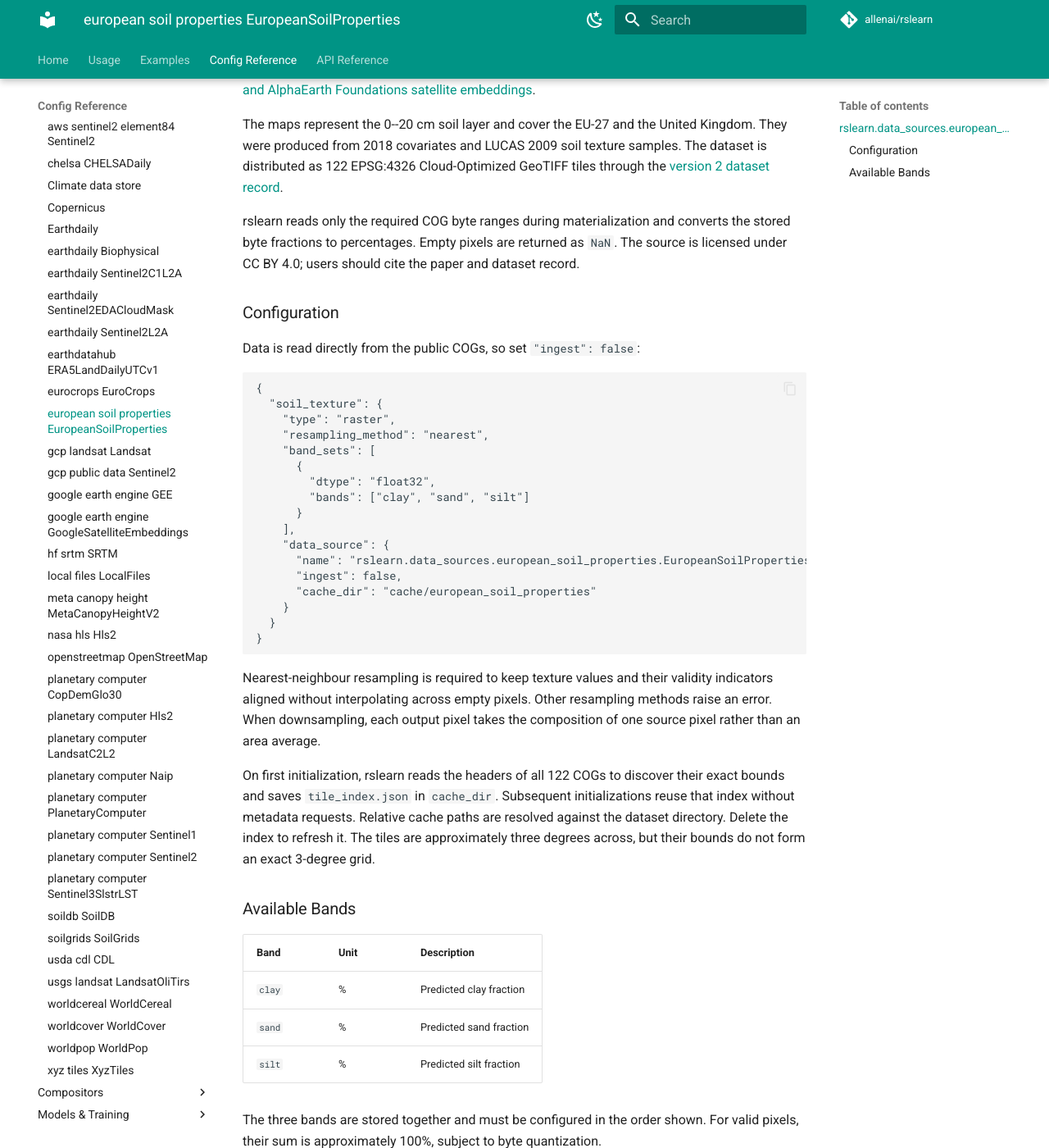
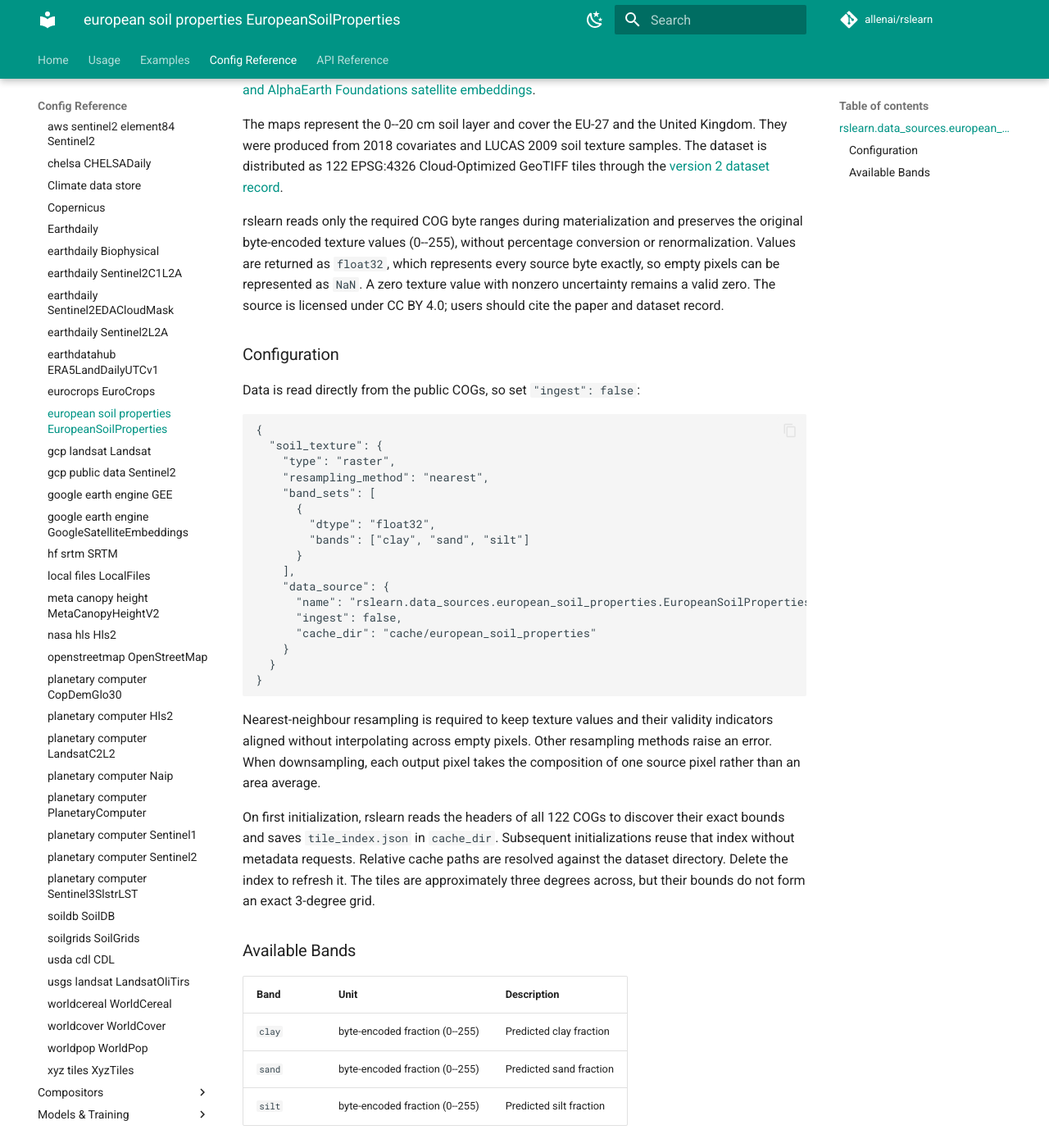
Before and after one commit to allenai/rslearn, an MkDocs documentation site: the page built from docs/data_sources/european_soil_properties_EuropeanSoilProperties.md, in a window 1280 px wide and 1400 px high, scrolled down 309 px. Shown: the whole window at 82% size. Built offline with MkDocs 1.6.1 and Material for MkDocs 9.7.7, drawn with Linux system fonts in a browser that asks for light colours; comment, search, counter and statistics services are not loaded; some of the changed text lies outside the part shown.

Commit message:
Preserve original European soil texture values

```diff
--- a/docs/data_sources/european_soil_properties_EuropeanSoilProperties.md
+++ b/docs/data_sources/european_soil_properties_EuropeanSoilProperties.md
@@ -10,9 +10,12 @@ Kingdom. They were produced from 2018 covariates and LUCAS 2009 soil texture
 samples. The dataset is distributed as 122 EPSG:4326 Cloud-Optimized GeoTIFF tiles
 through the [version 2 dataset record](https://doi.org/10.5281/zenodo.21281853).
 
-rslearn reads only the required COG byte ranges during materialization and converts
-the stored byte fractions to percentages. Empty pixels are returned as `NaN`. The
-source is licensed under CC BY 4.0; users should cite the paper and dataset record.
+rslearn reads only the required COG byte ranges during materialization and preserves
+the original byte-encoded texture values (0--255), without percentage conversion or
+renormalization. Values are returned as `float32`, which represents every source
+byte exactly, so empty pixels can be represented as `NaN`. A zero texture value
+with nonzero uncertainty remains a valid zero. The source is licensed under
+CC BY 4.0; users should cite the paper and dataset record.
 
 ### Configuration
 
@@ -54,9 +57,11 @@ exact 3-degree grid.
 
 | Band | Unit | Description |
 |---|---|---|
-| `clay` | % | Predicted clay fraction |
-| `sand` | % | Predicted sand fraction |
-| `silt` | % | Predicted silt fraction |
+| `clay` | byte-encoded fraction (0--255) | Predicted clay fraction |
+| `sand` | byte-encoded fraction (0--255) | Predicted sand fraction |
+| `silt` | byte-encoded fraction (0--255) | Predicted silt fraction |
 
 The three bands are stored together and must be configured in the order shown. For
-valid pixels, their sum is approximately 100%, subject to byte quantization.
+valid pixels, their sum is approximately 255, subject to byte quantization.
+Consumers needing percentages can multiply valid values by `100 / 255`; rslearn
+does not perform that conversion or correct the original quantization.
```
Also changed, not shown: 3 other files.
